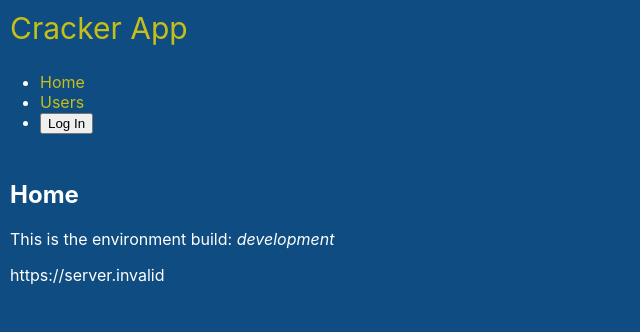
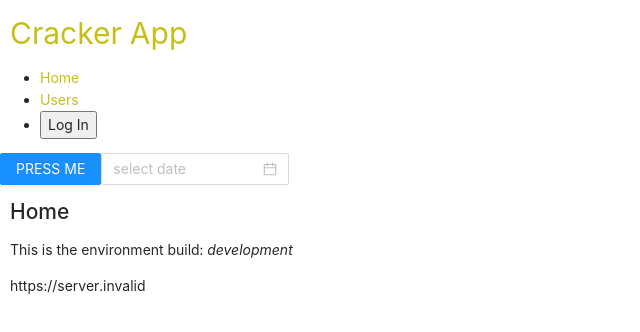
Before and after one commit to mjgasior/cracker-app, a React (Create React App) app in the folder cracker-client/: page / in a window 1280 px wide. Shown: the top 332 px of the page, without its empty margins (0-640 px from the left). Built offline with nearby package versions, Linux system fonts and the light colour scheme; no server answers; what auth0-js would draw is missing.

Commit message:
Init with And Design

```diff
--- a/cracker-client/package.json
+++ b/cracker-client/package.json
@@ -7,6 +7,7 @@
     "@testing-library/jest-dom": "^5.8.0",
     "@testing-library/react": "^10.0.4",
     "@testing-library/user-event": "^10.3.5",
+    "antd": "^4.2.4",
     "apollo-boost": "^0.4.9",
     "auth0-js": "^9.13.2",
     "graphql": "^15.0.0",
--- a/cracker-client/src/App.js
+++ b/cracker-client/src/App.js
@@ -1,4 +1,6 @@
 import React, { Component } from "react";
+import "antd/dist/antd.css";
+import { Button, DatePicker } from "antd";
 import { Switch, Route } from "react-router-dom";
 import { Home } from "./+components/Home";
 import { Users } from "./+components/Users";
@@ -32,6 +34,8 @@ class App extends Component {
       <div>
         <Header>Cracker App</Header>
         <Navigation />
+        <Button type="primary">PRESS ME</Button>
+        <DatePicker placeholder="select date" />
         <Container>
           <Switch>
             <Route exact path="/callback" component={Callback} />
```
Also changed, not shown: 2 other files (tests, documents, lock files or other folders).
